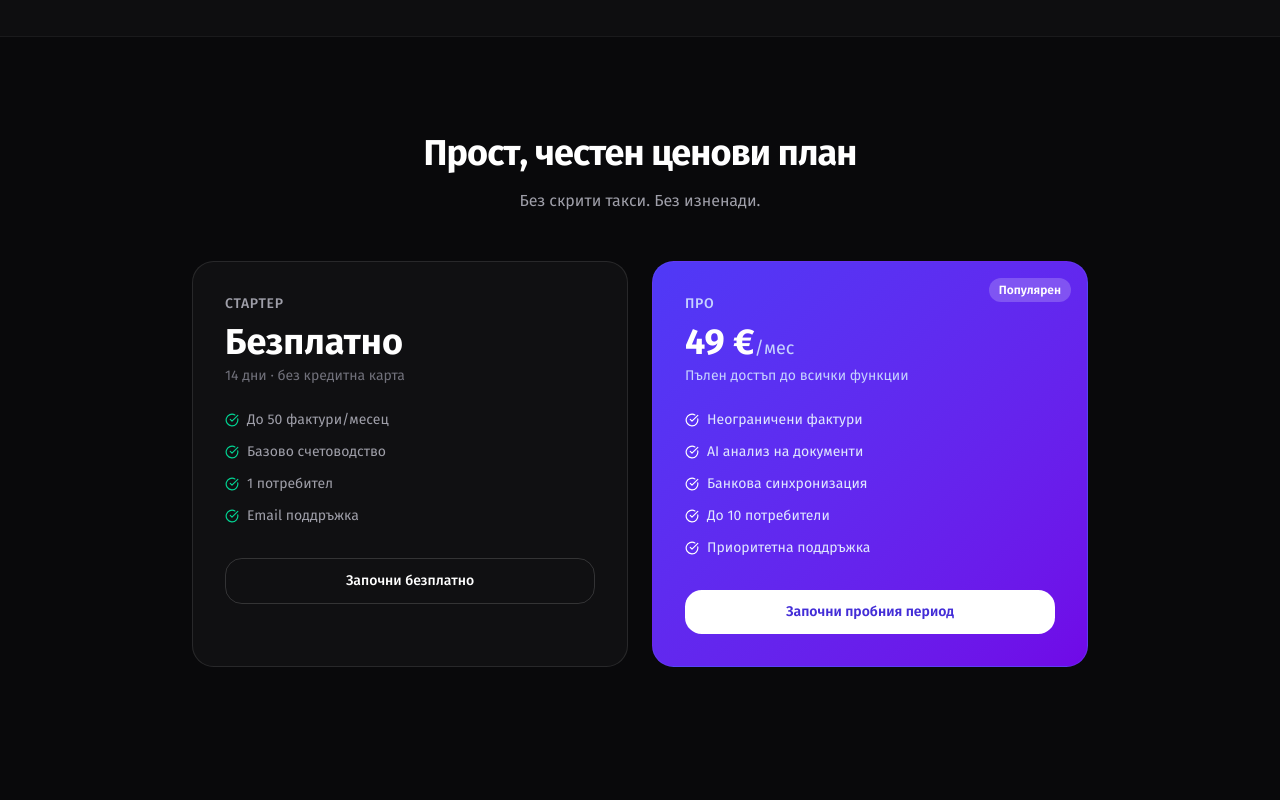
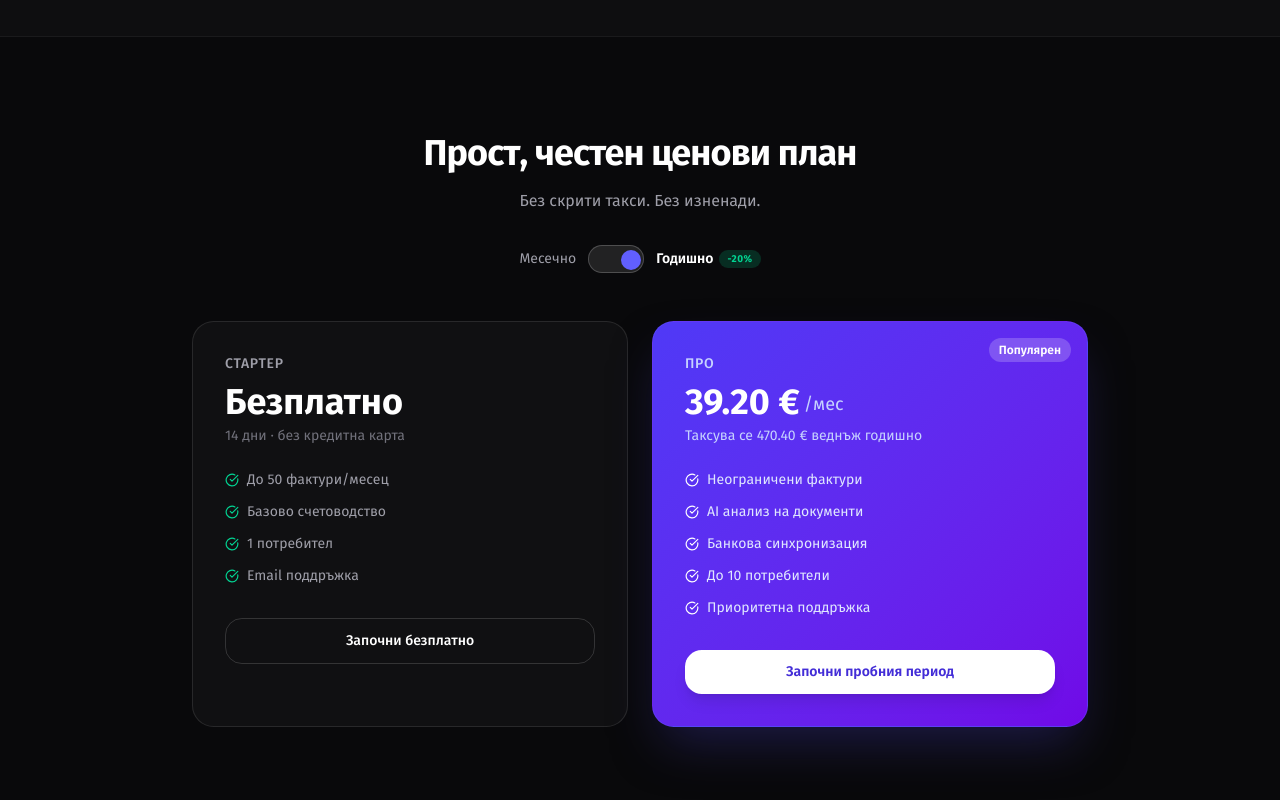
Before and after one commit to lukezester-ai/officia, a Next.js app: page /login in a window 1280 px wide. Shown: the part 3640-4440 px from the top of the page. Built offline with nearby package versions, Linux system fonts and the light colour scheme.

Commit message:
feat(marketing): add dynamic pricing toggle for annual subscriptions

```diff
--- /dev/null
+++ b/src/app/[lang]/PricingSection.tsx
@@ -0,0 +1,72 @@
+"use client";
+
+import { useState } from 'react';
+import Link from 'next/link';
+import { CheckCircle } from 'lucide-react';
+
+export default function PricingSection() {
+  const [isAnnual, setIsAnnual] = useState(true);
+
+  return (
+    <section id="pricing" className="py-24 px-6">
+      <div className="max-w-4xl mx-auto text-center">
+        <h2 className="text-4xl font-bold tracking-tight mb-4">Прост, честен ценови план</h2>
+        <p className="text-zinc-400 mb-8">Без скрити такси. Без изненади.</p>
+
+        <div className="flex justify-center items-center gap-3 mb-12">
+          <span className={`text-sm ${!isAnnual ? 'text-white font-semibold' : 'text-zinc-400'}`}>Месечно</span>
+          <button
+            onClick={() => setIsAnnual(!isAnnual)}
+            className="relative w-14 h-7 bg-white/10 rounded-full border border-white/20 transition-colors focus:outline-none"
+          >
+            <div className={`absolute top-1 left-1 w-5 h-5 bg-indigo-500 rounded-full transition-transform ${isAnnual ? 'translate-x-7' : ''}`} />
+          </button>
+          <span className={`text-sm flex items-center gap-1.5 ${isAnnual ? 'text-white font-semibold' : 'text-zinc-400'}`}>
+            Годишно
+            <span className="bg-emerald-500/20 text-emerald-400 text-[10px] font-bold px-2 py-0.5 rounded-full uppercase tracking-wider">
+              -20%
+            </span>
+          </span>
+        </div>
+
+        <div className="grid md:grid-cols-2 gap-6">
+          <div className="bg-white/3 border border-white/10 rounded-2xl p-8 text-left transition-all hover:bg-white/5">
+            <div className="text-sm text-zinc-400 font-medium mb-2 uppercase tracking-wider">Стартер</div>
+            <div className="text-4xl font-bold mb-1">Безплатно</div>
+            <div className="text-zinc-500 text-sm mb-6">14 дни · без кредитна карта</div>
+            <div className="space-y-3 text-sm text-zinc-400 mb-8">
+              {['До 50 фактури/месец', 'Базово счетоводство', '1 потребител', 'Email поддръжка'].map(i => (
+                <div key={i} className="flex items-center gap-2"><CheckCircle size={14} className="text-emerald-400" />{i}</div>
+              ))}
+            </div>
+            <Link href={"/sign-up"} className="block text-center border border-white/15 hover:border-white/30 rounded-xl py-3 text-sm font-medium transition-all hover:bg-white/10">
+              Започни безплатно
+            </Link>
+          </div>
+
+          <div className="bg-gradient-to-br from-indigo-600 to-violet-700 border border-indigo-500/30 rounded-2xl p-8 text-left relative overflow-hidden shadow-2xl shadow-indigo-900/50">
+            <div className="absolute top-4 right-4 bg-white/20 text-xs font-semibold px-2.5 py-1 rounded-full">Популярен</div>
+            <div className="text-sm text-indigo-200 font-medium mb-2 uppercase tracking-wider">Про</div>
+            <div className="flex items-end gap-1 mb-1">
+              <div className="text-4xl font-bold">
+                {isAnnual ? '39.20 €' : '49.00 €'}
+              </div>
+              <div className="text-lg font-normal text-indigo-200 mb-1">/мес</div>
+            </div>
+            <div className="text-indigo-200 text-sm mb-6">
+              {isAnnual ? 'Таксува се 470.40 € веднъж годишно' : 'Таксува се всеки месец'}
+            </div>
+            <div className="space-y-3 text-sm text-indigo-100 mb-8">
+              {['Неограничени фактури', 'AI анализ на документи', 'Банкова синхронизация', 'До 10 потребители', 'Приоритетна поддръжка'].map(i => (
+                <div key={i} className="flex items-center gap-2"><CheckCircle size={14} className="text-white" />{i}</div>
+              ))}
+            </div>
+            <Link href={"/sign-up"} className="block text-center bg-white text-indigo-700 hover:bg-indigo-50 rounded-xl py-3 text-sm font-semibold transition-all shadow-lg hover:shadow-xl">
+              Започни пробния период
+            </Link>
+          </div>
+        </div>
+      </div>
+    </section>
+  );
+}
--- a/src/app/[lang]/page.tsx
+++ b/src/app/[lang]/page.tsx
@@ -3,6 +3,7 @@ import Link from 'next/link';
 import { ArrowRight, CheckCircle, FileText, Brain, Building2, BarChart3, Shield, Zap, Users } from 'lucide-react';
 import TestimonialsFaq from '@/components/TestimonialsFaq';
 import MobileMenu from '@/components/mobile-menu';
+import PricingSection from './PricingSection';
 
 const features = [
   { icon: BarChart3, title: 'Счетоводство', desc: 'Сметкоплан, журнални записи, ДДС дневници, баланс и отчет за П/З.', color: 'from-indigo-500 to-violet-600', bg: 'bg-indigo-50 dark:bg-indigo-950/30', iconCls: 'text-indigo-600' },
@@ -151,41 +152,7 @@ export default async function HomePage({ params }: { params: Promise<{ lang: str
         </div>
       </section>
 
-      <section id="pricing" className="py-24 px-6">
-        <div className="max-w-4xl mx-auto text-center">
-          <h2 className="text-4xl font-bold tracking-tight mb-4">Прост, честен ценови план</h2>
-          <p className="text-zinc-400 mb-12">Без скрити такси. Без изненади.</p>
-          <div className="grid md:grid-cols-2 gap-6">
-            <div className="bg-white/3 border border-white/10 rounded-2xl p-8 text-left">
-              <div className="text-sm text-zinc-400 font-medium mb-2 uppercase tracking-wider">Стартер</div>
-              <div className="text-4xl font-bold mb-1">Безплатно</div>
-              <div className="text-zinc-500 text-sm mb-6">14 дни · без кредитна карта</div>
-              <div className="space-y-3 text-sm text-zinc-400 mb-8">
-                {['До 50 фактури/месец', 'Базово счетоводство', '1 потребител', 'Email поддръжка'].map(i => (
-                  <div key={i} className="flex items-center gap-2"><CheckCircle size={14} className="text-emerald-400" />{i}</div>
-                ))}
-              </div>
-              <Link href={"/sign-up"} className="block text-center border border-white/15 hover:border-white/30 rounded-xl py-3 text-sm font-medium transition-all hover:bg-white/5">
-                Започни безплатно
-              </Link>
-            </div>
-            <div className="bg-gradient-to-br from-indigo-600 to-violet-700 border border-indigo-500/30 rounded-2xl p-8 text-left relative overflow-hidden">
-              <div className="absolute top-4 right-4 bg-white/20 text-xs font-semibold px-2.5 py-1 rounded-full">Популярен</div>
-              <div className="text-sm text-indigo-200 font-medium mb-2 uppercase tracking-wider">Про</div>
-              <div className="text-4xl font-bold mb-1">49 €<span className="text-lg font-normal text-indigo-200">/мес</span></div>
-              <div className="text-indigo-200 text-sm mb-6">Пълен достъп до всички функции</div>
-              <div className="space-y-3 text-sm text-indigo-100 mb-8">
-                {['Неограничени фактури', 'AI анализ на документи', 'Банкова синхронизация', 'До 10 потребители', 'Приоритетна поддръжка'].map(i => (
-                  <div key={i} className="flex items-center gap-2"><CheckCircle size={14} className="text-white" />{i}</div>
-                ))}
-              </div>
-              <Link href={"/sign-up"} className="block text-center bg-white text-indigo-700 hover:bg-indigo-50 rounded-xl py-3 text-sm font-semibold transition-all">
-                Започни пробния период
-              </Link>
-            </div>
-          </div>
-        </div>
-      </section>
+      <PricingSection />
 
       <section className="py-24 px-6">
         <div className="max-w-3xl mx-auto text-center">
```
